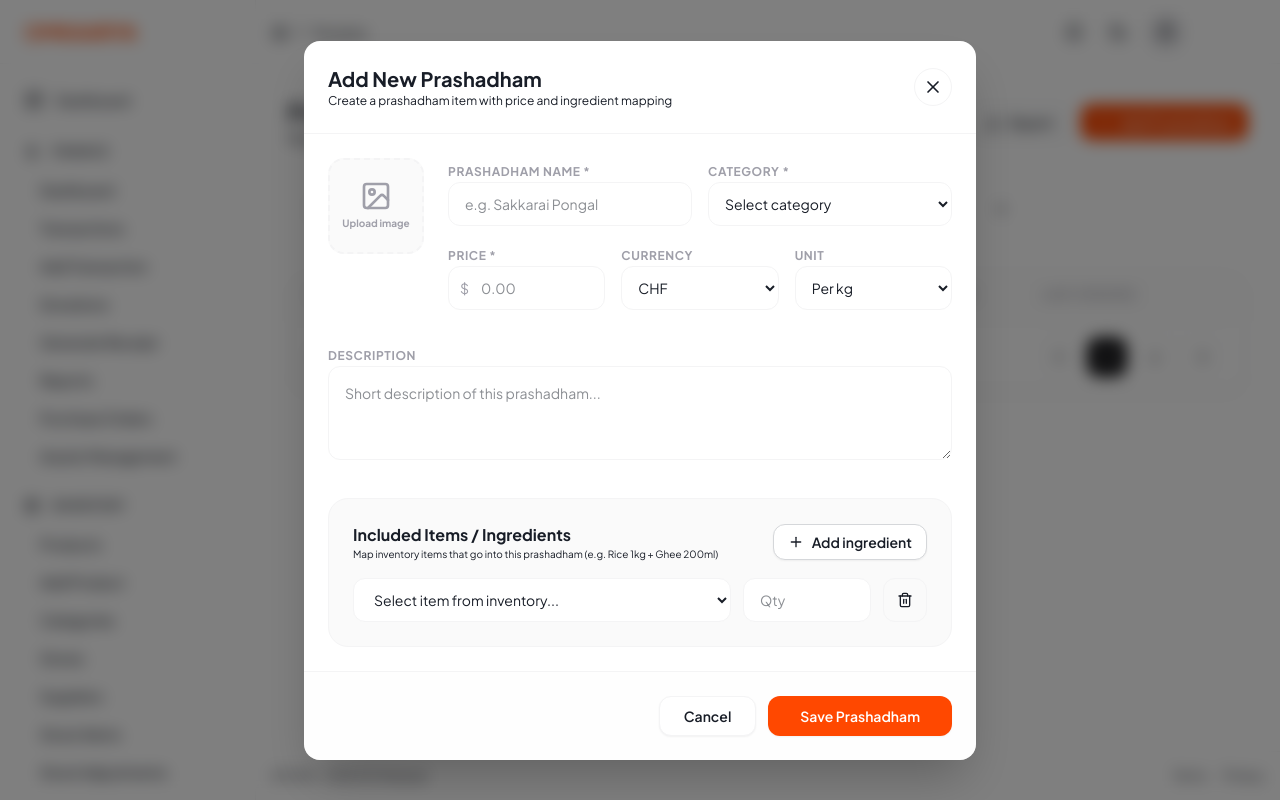
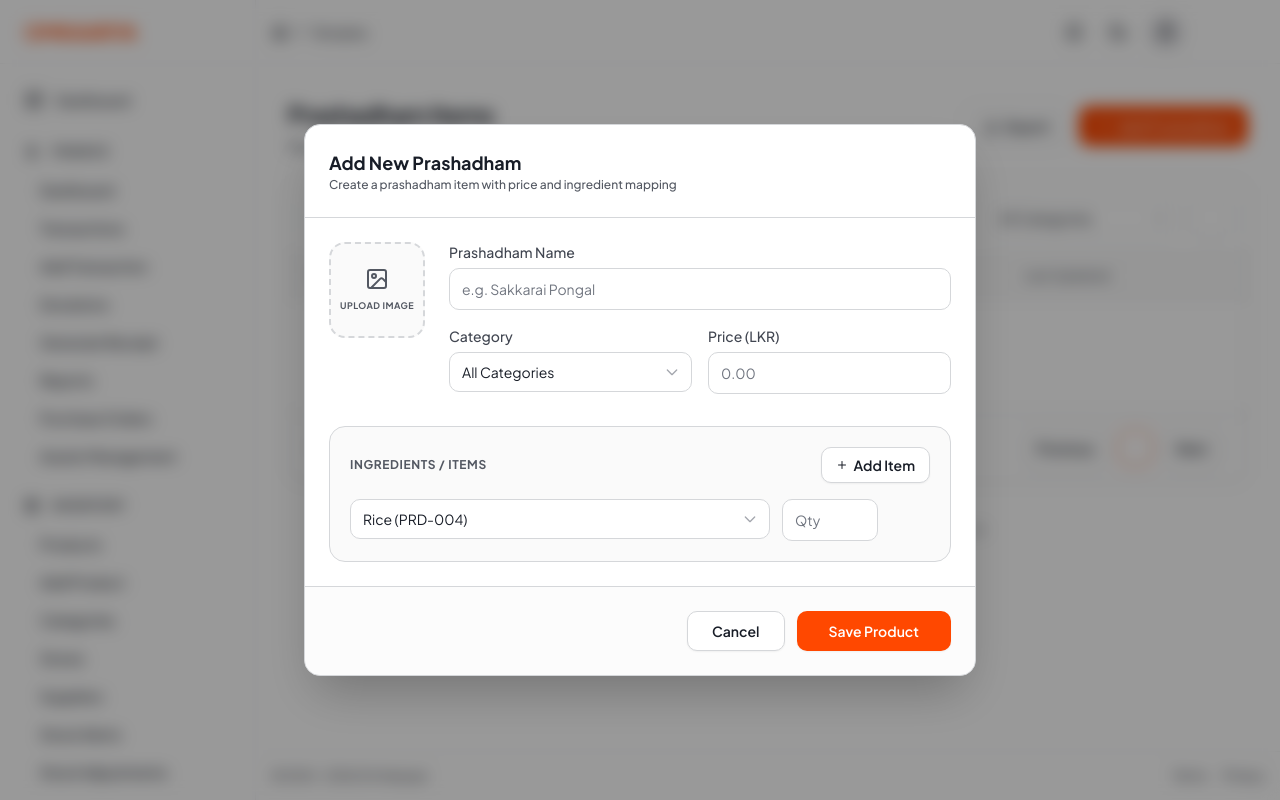
Before and after one commit to Omkaarya/omkaarya-test, a Next.js app in the folder omkaarya-test/: page /temple-admin/prasad in a window 1280 px wide. Both pictures are taken after typing "Sample" into the empty fields and a click on the button "Add Prashadham". Built offline with nearby package versions, Linux system fonts and the light colour scheme.

Commit message:
refactor: migrate dashboard UI components to centralized design system and update theme tokens

```diff
--- a/omkaarya-test/app/temple-admin/(dashboard)/prasad/page.tsx
+++ b/omkaarya-test/app/temple-admin/(dashboard)/prasad/page.tsx
@@ -7,17 +7,21 @@ import {
   Filter,
   Download,
   MoreVertical,
-  Edit,
-  Trash2,
   CheckCircle2,
   XCircle,
-  ChevronLeft,
-  ChevronRight,
   Image as ImageIcon,
-  Info,
   X,
+  ArrowRight,
 } from "lucide-react";
+
+// ─── Omkaarya Design System ───────────────────────────────────────
 import { Button } from "@/app/components/ds/atoms/Button";
+import { Badge } from "@/app/components/ds/atoms/Badge";
+import { Input } from "@/app/components/ds/atoms/Input";
+import { Select } from "@/app/components/ds/atoms/Select";
+import { Label } from "@/app/components/ds/atoms/Label";
+import { DataTable, ColumnDef } from "@/app/components/ds/organisms/DataTable";
+import { AvatarCell, TextCell } from "@/app/components/ds/molecules/TableCells";
 
 // ── Types ──────────────────────────────────────────────────────────
 
@@ -99,9 +103,12 @@ const PRASAD_DATA: PrasadItem[] = [
   },
 ];
 
-const CATEGORIES = ["All Categories", "Sweet Prashadham", "Savoury", "Liquid", "Fruit & Nut"];
-
-// ── Components ─────────────────────────────────────────────────────
+const CATEGORIES = [
+  { label: "All Categories", value: "all" },
+  { label: "Sweet Prashadham", value: "sweet" },
+  { label: "Savoury", value: "savoury" },
+  { label: "Liquid", value: "liquid" },
+];
 
 export default function PrasadItemsPage() {
   const [activeModal, setActiveModal] = useState<boolean>(false);
@@ -113,143 +120,137 @@ export default function PrasadItemsPage() {
       item.sku.toLowerCase().includes(searchQuery.toLowerCase())
   );
 
+  const columns: ColumnDef<PrasadItem>[] = [
+    {
+      key: "name",
+      header: "Prashadham",
+      cell: (item) => (
+        <AvatarCell
+          title={item.name}
+          subtitle={item.sku}
+          initials={item.emoji}
+        />
+      )
+    },
+    {
+      key: "category",
+      header: "Category",
+      cell: (item) => <TextCell text={item.category} />
+    },
+    {
+      key: "price",
+      header: "Price",
+      cell: (item) => (
+        <div className="font-bold text-sm text-text-primary">
+          {item.currency} {item.price.toFixed(2)}
+        </div>
+      )
+    },
+    {
+      key: "includedItems",
+      header: "Ingredients",
+      cell: (item) => (
+        <div className="flex flex-wrap gap-1 max-w-[200px]">
+          {item.includedItems.map((inc, i) => (
+            <Badge key={i} size="sm" color="brand" variant="subtle" className="text-[9px] px-1.5">
+              {inc}
+            </Badge>
+          ))}
+        </div>
+      )
+    },
+    {
+      key: "status",
+      header: "Status",
+      cell: (item) => (
+        <Badge
+          color={item.status === "available" ? "success" : "error"}
+          size="sm"
+          leadingIcon={item.status === "available" ? <CheckCircle2 className="w-3 h-3" /> : <XCircle className="w-3 h-3" />}
+        >
+          {item.status.toUpperCase()}
+        </Badge>
+      )
+    },
+    {
+      key: "updated",
+      header: "Last Updated",
+      cell: (item) => <TextCell text={item.updated} />
+    },
+    {
+      key: "actions",
+      header: "",
+      align: "right",
+      cell: () => (
+        <Button variant="ghost" size="sm" iconOnly>
+          <MoreVertical className="w-4 h-4 text-text-tertiary" />
+        </Button>
+      )
+    }
+  ];
+
   return (
-    <div className="space-y-6">
-      {/* Header */}
-      <div className="flex flex-col gap-4 sm:flex-row sm:items-center sm:justify-between">
+    <div className="space-y-6 animate-in fade-in duration-500">
+      {/* ─── Header ────────────────────────────────────────────────── */}
+      <div className="flex flex-col md:flex-row md:items-center justify-between gap-6">
         <div>
-          <h1 className="text-2xl font-bold">Prashadham Items</h1>
-          <p className="text-sm text-[var(--text-muted)]">
+          <h1 className="text-display-xs font-bold text-text-primary tracking-tight">
+            Prashadham Items
+          </h1>
+          <p className="text-sm font-medium text-text-tertiary mt-1">
             Manage prashadham with prices, ingredients and pooja mappings
           </p>
         </div>
         <div className="flex items-center gap-3">
-          <Button variant="outline" size="sm" className="gap-2">
-            <Download className="h-4 w-4" /> Export
+          <Button variant="outline" size="md" leadingIcon={<Download className="h-4 w-4" />}>
+            Export
           </Button>
-          <Button size="sm" className="gap-2" onClick={() => setActiveModal(true)}>
-            <Plus className="h-4 w-4" /> Add Prashadham
+          <Button size="md" leadingIcon={<Plus className="h-4 w-4" />} onClick={() => setActiveModal(true)}>
+            Add Prashadham
           </Button>
         </div>
       </div>
 
-      {/* Filters Area */}
-      <div className="flex flex-col gap-4 rounded-2xl border border-zinc-100 bg-white p-4 dark:border-zinc-800 dark:bg-zinc-950 sm:flex-row sm:items-center sm:justify-between">
-        <div className="flex flex-1 items-center gap-3">
-          <div className="relative flex-1 max-w-sm">
-            <Search className="absolute left-3 top-1/2 h-4 w-4 -translate-y-1/2 text-zinc-400" />
-            <input
-              type="text"
-              placeholder="Search prashadham..."
+      {/* ─── Filters & Table ────────────────────────────────────────── */}
+      <div className="bg-surface rounded-2xl border border-border shadow-xs overflow-hidden">
+        <div className="p-4 border-b border-border flex flex-col sm:flex-row gap-4 items-center justify-between">
+           <div className="w-full sm:w-80">
+              <Input
+                placeholder="Search items..."
+                leadingIcon={<Search className="w-4 h-4" />}
                 value={searchQuery}
                 onChange={(e) => setSearchQuery(e.target.value)}
-              className="h-10 w-full rounded-xl border border-zinc-100 bg-zinc-50 pl-10 pr-4 text-sm outline-none focus:border-[var(--brand-primary)] dark:border-zinc-800 dark:bg-zinc-900"
               />
            </div>
-          <select className="h-10 rounded-xl border border-zinc-100 bg-white px-3 text-sm outline-none dark:border-zinc-800 dark:bg-zinc-950">
-            {CATEGORIES.map((cat) => (
-              <option key={cat}>{cat}</option>
-            ))}
-          </select>
-          <select className="h-10 rounded-xl border border-zinc-100 bg-white px-3 text-sm outline-none dark:border-zinc-800 dark:bg-zinc-950">
-            <option>All Status</option>
-            <option>Available</option>
-            <option>Unavailable</option>
-          </select>
+           <div className="flex items-center gap-3 w-full sm:w-auto">
+              <div className="w-full sm:w-48">
+                <Select options={CATEGORIES} defaultValue="all" />
+              </div>
+              <Button variant="outline" iconOnly><Filter className="w-4 h-4" /></Button>
            </div>
         </div>
 
-      {/* Table Area */}
-      <div className="overflow-hidden rounded-[24px] border border-zinc-100 bg-white shadow-sm dark:border-zinc-800 dark:bg-zinc-950">
-        <div className="overflow-x-auto">
-          <table className="w-full text-left">
-            <thead>
-              <tr className="border-b border-zinc-50 bg-zinc-50/50 dark:border-zinc-800 dark:bg-zinc-900/50">
-                <th className="px-6 py-4 text-xs font-bold uppercase tracking-wider text-zinc-400">Prashadham</th>
-                <th className="px-6 py-4 text-xs font-bold uppercase tracking-wider text-zinc-400">Category</th>
-                <th className="px-6 py-4 text-xs font-bold uppercase tracking-wider text-zinc-400">Price</th>
-                <th className="px-6 py-4 text-xs font-bold uppercase tracking-wider text-zinc-400">Inventory Items</th>
-                <th className="px-6 py-4 text-xs font-bold uppercase tracking-wider text-zinc-400">Status</th>
-                <th className="px-6 py-4 text-xs font-bold uppercase tracking-wider text-zinc-400">Last Updated</th>
-                <th className="px-6 py-4 text-xs font-bold uppercase tracking-wider text-zinc-400"></th>
-              </tr>
-            </thead>
-            <tbody className="divide-y divide-zinc-50 dark:divide-zinc-800">
-              {filteredItems.map((item) => (
-                <tr key={item.id} className="group transition-colors hover:bg-zinc-50/50 dark:hover:bg-zinc-900/50">
-                  <td className="px-6 py-4">
-                    <div className="flex items-center gap-3">
-                      <div className="flex h-12 w-12 items-center justify-center rounded-xl bg-zinc-50 text-2xl dark:bg-zinc-900">
-                        {item.emoji}
-                      </div>
-                      <div>
-                        <p className="font-bold">{item.name}</p>
-                        <p className="text-xs text-[var(--text-muted)] font-mono uppercase">{item.sku}</p>
-                      </div>
-                    </div>
-                  </td>
-                  <td className="px-6 py-4">
-                    <span className="rounded-full bg-zinc-100 px-2.5 py-1 text-[10px] font-bold text-zinc-600 dark:bg-zinc-800 dark:text-zinc-400">
-                      {item.category}
-                    </span>
-                  </td>
-                  <td className="px-6 py-4">
-                    <p className="font-bold">{item.currency} {item.price.toFixed(2)}</p>
-                  </td>
-                  <td className="px-6 py-4">
-                    <div className="flex flex-wrap gap-1 max-w-[240px]">
-                      {item.includedItems.map((inc, i) => (
-                        <span key={i} className="rounded-lg bg-orange-50 px-2 py-0.5 text-[10px] font-bold text-[var(--brand-primary)] dark:bg-orange-950/20">
-                          {inc}
-                        </span>
-                      ))}
-                    </div>
-                  </td>
-                  <td className="px-6 py-4">
-                    <div className={`flex items-center gap-1.5 text-[10px] font-bold ${item.status === "available" ? "text-green-600" : "text-red-500"
-                      }`}>
-                      {item.status === "available" ? (
-                        <CheckCircle2 className="h-3 w-3" />
-                      ) : (
-                        <XCircle className="h-3 w-3" />
-                      )}
-                      {item.status.toUpperCase()}
-                    </div>
-                  </td>
-                  <td className="px-6 py-4 text-xs text-[var(--text-muted)]">
-                    {item.updated}
-                  </td>
-                  <td className="px-6 py-4 text-right">
-                    <button className="rounded-lg p-2 text-zinc-400 hover:bg-zinc-100 hover:text-zinc-600 dark:hover:bg-zinc-800">
-                      <MoreVertical className="h-5 w-5" />
-                    </button>
-                  </td>
-                </tr>
-              ))}
-            </tbody>
-          </table>
-        </div>
+        <DataTable
+          columns={columns}
+          data={filteredItems}
+          keyExtractor={(item) => String(item.id)}
+          className="border-0"
+        />
 
-        {/* Pagination */}
-        <div className="flex items-center justify-between border-t border-zinc-50 bg-zinc-50/30 px-6 py-4 dark:border-zinc-800 dark:bg-zinc-900/30 text-sm">
-          <p className="text-[var(--text-muted)]">
-            Showing Results: <span className="font-bold text-[var(--text-primary)]">10</span> per page
+        <div className="px-6 py-4 border-t border-border bg-subtle/30 flex items-center justify-between">
+           <p className="text-xs font-medium text-text-tertiary">
+             Showing <span className="text-text-primary">{filteredItems.length}</span> results
            </p>
            <div className="flex items-center gap-2">
-            <button className="flex h-10 w-10 items-center justify-center rounded-xl border border-zinc-100 hover:bg-white dark:border-zinc-800 dark:hover:bg-zinc-950">
-              <ChevronLeft className="h-5 w-5" />
-            </button>
-            <button className="flex h-10 w-10 items-center justify-center rounded-xl bg-zinc-900 font-bold text-white dark:bg-zinc-800">1</button>
-            <button className="flex h-10 w-10 items-center justify-center rounded-xl border border-zinc-100 hover:bg-white dark:border-zinc-800 dark:hover:bg-zinc-950">2</button>
-            <button className="flex h-10 w-10 items-center justify-center rounded-xl border border-zinc-100 hover:bg-white dark:border-zinc-800 dark:hover:bg-zinc-950">
-              <ChevronRight className="h-5 w-5" />
-            </button>
+              <Button variant="outline" size="sm" className="h-8 px-2">Previous</Button>
+              <Button variant="outline" size="sm" className="h-8 px-2 bg-brand text-white border-brand">1</Button>
+              <Button variant="outline" size="sm" className="h-8 px-2">Next</Button>
            </div>
         </div>
       </div>
 
-      {/* Footer */}
-      <footer className="text-center text-[10px] text-[var(--text-muted)] py-4">
+      {/* ─── Footer ─────────────────────────────────────────────────── */}
+      <footer className="text-center text-[10px] text-text-disabled py-4 uppercase tracking-widest font-bold">
         2024–2026 © Om Kaaryaa All Rights Reserved • Powered By Pepulux
       </footer>
 
@@ -264,115 +265,67 @@ export default function PrasadItemsPage() {
 function AddPrasadModal({ onClose }: { onClose: () => void }) {
   const [ingredients, setIngredients] = useState([{ id: 1, itemId: "", qty: "" }]);
 
-  const addIngredient = () => {
-    setIngredients([...ingredients, { id: Date.now(), itemId: "", qty: "" }]);
-  };
-
   return (
-    <div className="fixed inset-0 z-[100] flex items-center justify-center bg-black/50 p-4 backdrop-blur-sm">
-      <div className="w-full max-w-2xl rounded-2xl bg-white shadow-2xl dark:bg-zinc-950 overflow-hidden">
-        <div className="flex items-center justify-between border-b border-zinc-100 p-6 dark:border-zinc-800">
+    <div className="fixed inset-0 z-[100] flex items-center justify-center bg-black/40 p-4 backdrop-blur-sm animate-in fade-in duration-200">
+      <div className="w-full max-w-2xl rounded-2xl bg-surface shadow-2xl border border-border overflow-hidden animate-in zoom-in-95 duration-200">
+        <div className="flex items-center justify-between border-b border-border p-6">
           <div>
-            <h2 className="text-xl font-bold">Add New Prashadham</h2>
-            <p className="text-xs text-[var(--text-muted)]">Create a prashadham item with price and ingredient mapping</p>
+            <h2 className="text-lg font-bold text-text-primary">Add New Prashadham</h2>
+            <p className="text-xs font-medium text-text-tertiary">Create a prashadham item with price and ingredient mapping</p>
           </div>
-          <button onClick={onClose} className="rounded-full p-2 hover:bg-zinc-50 dark:hover:bg-zinc-900 border border-zinc-100 dark:border-zinc-800">
+          <Button variant="ghost" iconOnly onClick={onClose} className="rounded-full">
             <X className="h-5 w-5" />
-          </button>
+          </Button>
         </div>
 
-        <div className="p-6 max-h-[80vh] overflow-y-auto custom-scrollbar">
-          <div className="flex gap-6 mb-8">
-            <div className="flex h-24 w-24 shrink-0 flex-col items-center justify-center gap-1 rounded-2xl border-2 border-dashed border-zinc-100 bg-zinc-50 text-zinc-400 dark:border-zinc-800 dark:bg-zinc-900">
-              <ImageIcon className="h-8 w-8" />
-              <span className="text-[10px] font-bold">Upload image</span>
+        <div className="p-6 max-h-[70vh] overflow-y-auto space-y-8">
+          <div className="flex gap-6">
+            <div className="flex h-24 w-24 shrink-0 flex-col items-center justify-center gap-2 rounded-2xl border-2 border-dashed border-border bg-subtle text-text-tertiary hover:border-brand hover:text-brand transition-colors cursor-pointer">
+              <ImageIcon className="h-6 w-6" />
+              <span className="text-[9px] font-bold uppercase tracking-wider">Upload image</span>
             </div>
-            <div className="flex-1 space-y-4">
-              <div className="grid grid-cols-2 gap-4">
-                <div className="space-y-1.5">
-                  <label className="text-xs font-bold uppercase tracking-wider text-zinc-400">Prashadham Name *</label>
-                  <input type="text" placeholder="e.g. Sakkarai Pongal" className="h-11 w-full rounded-xl border border-zinc-100 px-4 text-sm outline-none focus:border-[var(--brand-primary)] dark:border-zinc-800 dark:bg-zinc-900" />
+            <div className="flex-1 grid grid-cols-2 gap-4">
+               <div className="col-span-2 space-y-1.5">
+                 <Label>Prashadham Name</Label>
+                 <Input placeholder="e.g. Sakkarai Pongal" />
                </div>
                <div className="space-y-1.5">
-                  <label className="text-xs font-bold uppercase tracking-wider text-zinc-400">Category *</label>
-                  <select className="h-11 w-full rounded-xl border border-zinc-100 px-3 text-sm outline-none dark:border-zinc-800 dark:bg-zinc-900">
-                    <option>Select category</option>
-                    <option>Sweet Prashadham</option>
-                    <option>Savoury</option>
-                  </select>
-                </div>
-              </div>
-              <div className="grid grid-cols-3 gap-4">
-                <div className="space-y-1.5">
-                  <label className="text-xs font-bold uppercase tracking-wider text-zinc-400">Price *</label>
-                  <div className="relative">
-                    <span className="absolute left-3 top-1/2 -translate-y-1/2 text-sm text-zinc-400">$</span>
-                    <input type="number" placeholder="0.00" className="h-11 w-full rounded-xl border border-zinc-100 pl-8 pr-4 text-sm outline-none focus:border-[var(--brand-primary)] dark:border-zinc-800 dark:bg-zinc-900" />
-                  </div>
+                 <Label>Category</Label>
+                 <Select options={CATEGORIES} />
                </div>
                <div className="space-y-1.5">
-                  <label className="text-xs font-bold uppercase tracking-wider text-zinc-400">Currency</label>
-                  <select className="h-11 w-full rounded-xl border border-zinc-100 px-3 text-sm outline-none dark:border-zinc-800 dark:bg-zinc-900">
-                    <option>CHF</option>
-                    <option>USD</option>
-                    <option>LKR</option>
-                  </select>
-                </div>
-                <div className="space-y-1.5">
-                  <label className="text-xs font-bold uppercase tracking-wider text-zinc-400">Unit</label>
-                  <select className="h-11 w-full rounded-xl border border-zinc-100 px-3 text-sm outline-none dark:border-zinc-800 dark:bg-zinc-900">
-                    <option>Per kg</option>
-                    <option>Per piece</option>
-                  </select>
-                </div>
+                 <Label>Price (LKR)</Label>
+                 <Input type="number" placeholder="0.00" />
                </div>
             </div>
           </div>
 
-          <div className="space-y-1.5 mb-8">
-            <label className="text-xs font-bold uppercase tracking-wider text-zinc-400">Description</label>
-            <textarea rows={3} placeholder="Short description of this prashadham..." className="w-full rounded-xl border border-zinc-100 p-4 text-sm outline-none focus:border-[var(--brand-primary)] dark:border-zinc-800 dark:bg-zinc-900" />
-          </div>
-
-          <div className="space-y-4 rounded-3xl bg-zinc-50 p-6 dark:bg-zinc-900/50 border border-zinc-100 dark:border-zinc-800">
+          <div className="space-y-4 p-5 rounded-2xl bg-subtle border border-border">
              <div className="flex items-center justify-between">
-              <div>
-                <h3 className="font-bold">Included Items / Ingredients</h3>
-                <p className="text-[10px] text-[var(--text-muted)] max-w-sm">
-                  Map inventory items that go into this prashadham (e.g. Rice 1kg + Ghee 200ml)
-                </p>
-              </div>
-              <Button size="sm" variant="outline" className="gap-2 rounded-xl" onClick={addIngredient}>
-                <Plus className="h-4 w-4" /> Add ingredient
+                <h4 className="text-xs font-bold uppercase tracking-wider text-text-tertiary">Ingredients / Items</h4>
+                <Button size="sm" variant="outline" leadingIcon={<Plus className="w-3 h-3" />} onClick={() => setIngredients([...ingredients, { id: Date.now(), itemId: "", qty: "" }])}>
+                  Add Item
                 </Button>
              </div>
-
              <div className="space-y-3">
                 {ingredients.map((ing) => (
                   <div key={ing.id} className="flex gap-3">
                     <div className="flex-1">
-                    <select className="h-11 w-full rounded-xl border border-zinc-100 bg-white px-4 text-sm outline-none dark:border-zinc-800 dark:bg-zinc-950">
-                      <option>Select item from inventory...</option>
-                      <option>Rice (PRD-004)</option>
-                      <option>Jaggery (PRD-008)</option>
-                      <option>Ghee (OIL-002)</option>
-                    </select>
+                      <Select options={[{ label: "Rice (PRD-004)", value: "1" }]} placeholder="Select inventory item..." />
                     </div>
-                  <div className="w-32">
-                    <input type="text" placeholder="Qty" className="h-11 w-full rounded-xl border border-zinc-100 bg-white px-4 text-sm outline-none dark:border-zinc-800 dark:bg-zinc-950" />
+                    <div className="w-24">
+                      <Input placeholder="Qty" />
                     </div>
-                  <button className="flex h-11 w-11 shrink-0 items-center justify-center rounded-xl border border-zinc-100 hover:bg-red-50 hover:text-red-500 dark:border-zinc-800">
-                    <Trash2 className="h-4 w-4" />
-                  </button>
+                    <Button variant="ghost" iconOnly className="text-error"><X className="w-4 h-4" /></Button>
                   </div>
                 ))}
              </div>
           </div>
         </div>
 
-        <div className="flex items-center justify-end gap-3 border-t border-zinc-100 p-6 dark:border-zinc-800 bg-zinc-50/30 dark:bg-zinc-900/10">
-          <Button variant="outline" onClick={onClose} className="rounded-xl px-6 font-bold border-zinc-100 dark:border-zinc-800">Cancel</Button>
-          <Button onClick={onClose} className="rounded-xl px-8 font-bold">Save Prashadham</Button>
+        <div className="p-6 border-t border-border bg-subtle/50 flex justify-end gap-3">
+           <Button variant="outline" size="md" className="px-6" onClick={onClose}>Cancel</Button>
+           <Button size="md" className="px-8" onClick={onClose}>Save Product</Button>
         </div>
       </div>
     </div>
```
Also changed, not shown: omkaarya-test/app/super-admin/(dashboard)/page.tsx (+34 -72 lines). Lines whose indentation alone changed are shown as unchanged.
